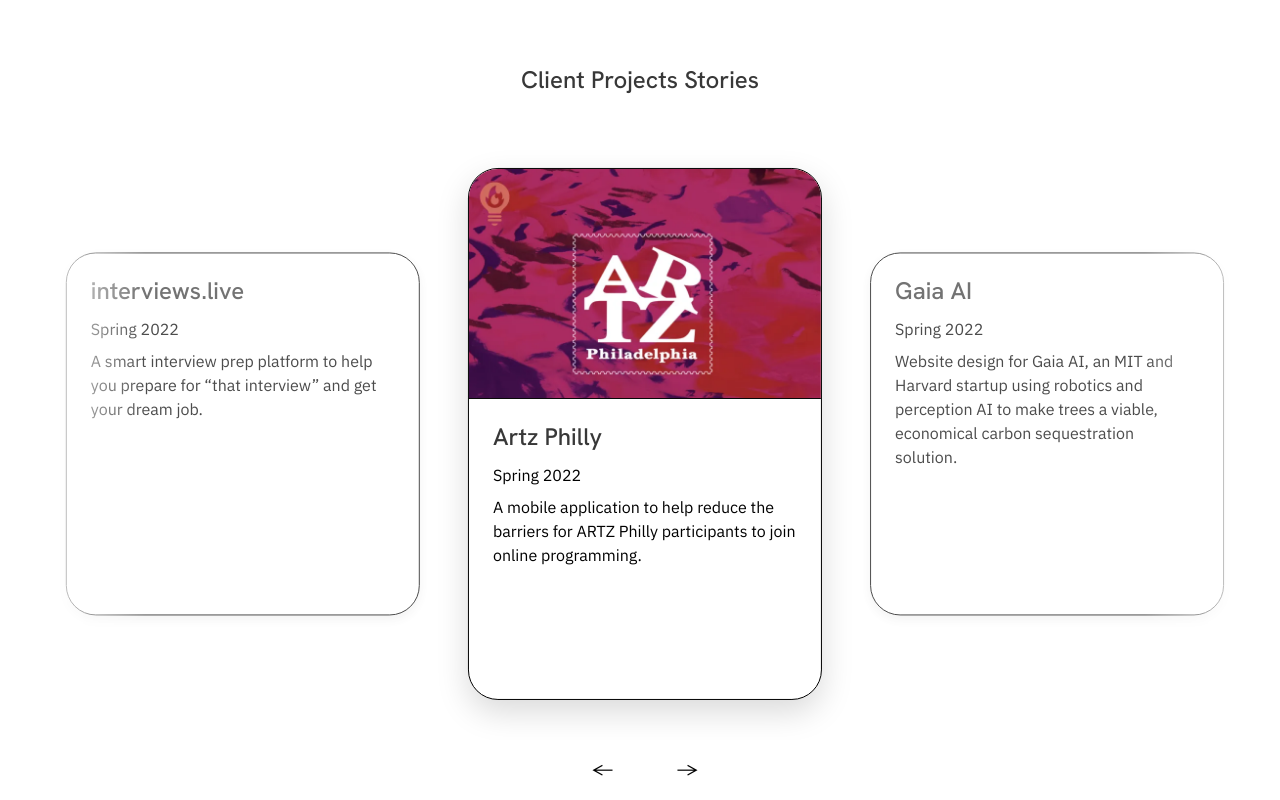
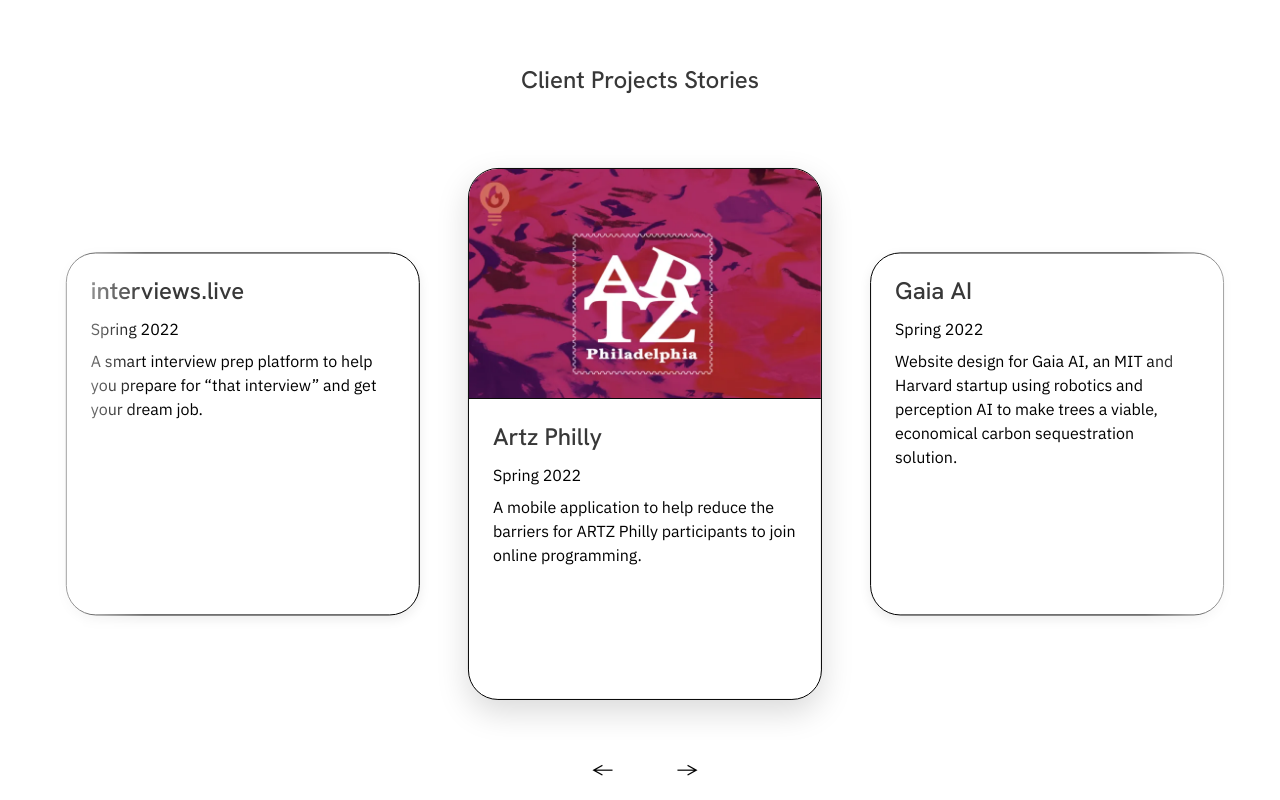
Before and after one commit to PennSpark/spark-website, a React (Vite) app: page /clients in a window 1280 px wide. Shown: the part 1120-1920 px from the top of the page. Built offline with nearby package versions, Linux system fonts and the light colour scheme.

Commit message:
fixed carousel z

```diff
--- a/src/components/ProjectsCarousel.tsx
+++ b/src/components/ProjectsCarousel.tsx
@@ -166,7 +166,7 @@
       >
 
         <div
-          className="relative w-full overflow-x-hidden overflow-y-visible select-none"
+          className="relative w-full overflow-x-hidden select-none"
           style={{
             height: activeHeight + 80,
             touchAction: "pan-y",
@@ -180,6 +180,8 @@
             if (!isVisible) return null;
 
             const translateX = rel * cardOffset;
+            const depth = VISIBLE_RADIUS - Math.min(Math.abs(rel), VISIBLE_RADIUS);
+            const z = (isActive ? 1000 : 100) + depth * 10 + (rel < 0 ? 1 : 0);
 
             const cardStyle: CSSProperties = {
               position: "absolute",
@@ -198,8 +200,7 @@
                 ? "0 12px 32px rgba(0, 0, 0, 0.15)"
                 : "0 4px 12px rgba(0, 0, 0, 0.08)",
               transform: `translate(-50%, -50%) translateX(${translateX}px)`,
-              opacity: Math.abs(rel) > VISIBLE_RADIUS - 0.5 ? 0 : isActive ? 1 : 0.7,
-              zIndex: isActive ? 10 : 5,
+              zIndex: z,
               transition:
                 "transform 0.6s cubic-bezier(0.4,0,0.2,1), height 0.6s cubic-bezier(0.4,0,0.2,1), box-shadow 0.6s cubic-bezier(0.4,0,0.2,1), opacity 0.3s ease",
               userSelect: "none",
```
